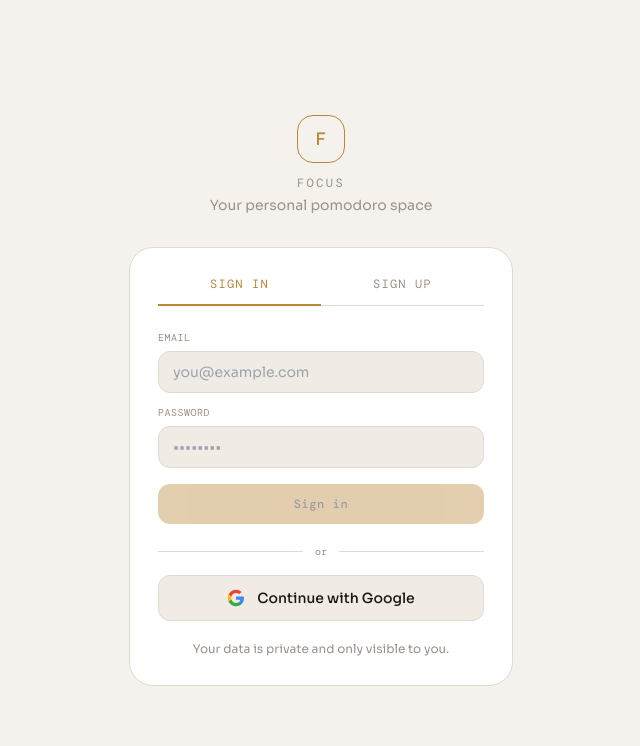
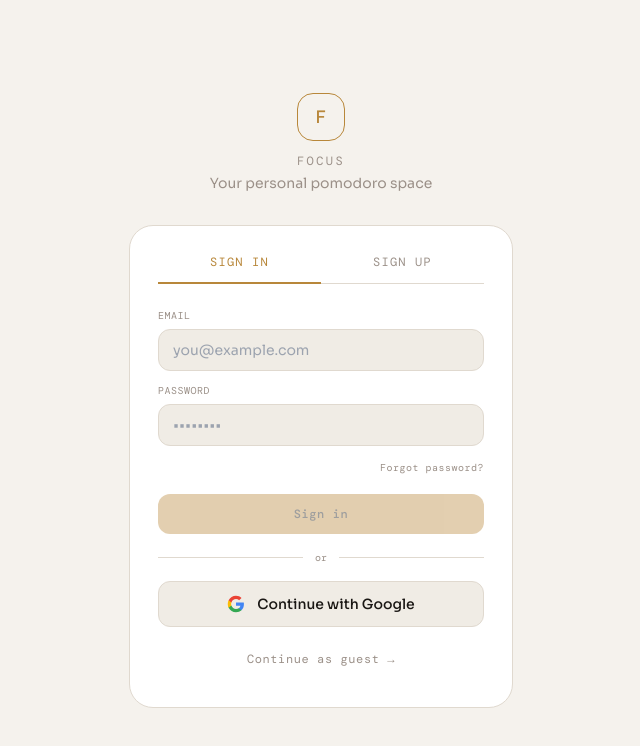
Before and after one commit to human045/focus-app, a Next.js app: page /auth in a window 1280 px wide. Shown: the top 746 px of the page, without its empty margins (319-959 px from the left). Built offline with nearby package versions, Linux system fonts and the light colour scheme; no server answers.

Commit message:
changes in login page

```diff
--- a/src/app/auth/page.tsx
+++ b/src/app/auth/page.tsx
@@ -3,7 +3,7 @@
 import { createClient } from '@/lib/supabase/client'
 import { useState } from 'react'
 
-type Tab = 'signin' | 'signup'
+type Tab = 'signin' | 'signup' | 'reset'
 
 export default function AuthPage() {
   const supabase = createClient()
@@ -14,32 +14,41 @@ export default function AuthPage() {
   const [error, setError]       = useState('')
   const [success, setSuccess]   = useState('')
 
-  function resetMessages() { setError(''); setSuccess('') }
+  function reset() { setError(''); setSuccess('') }
 
   async function handleEmail() {
-    resetMessages()
-    if (!email.trim() || !password.trim()) { setError('Please fill in all fields.'); return }
-    if (password.length < 6) { setError('Password must be at least 6 characters.'); return }
+    reset()
+    if (!email.trim()) { setError('Please enter your email.'); return }
+    if (tab !== 'reset' && !password.trim()) { setError('Please enter your password.'); return }
+    if (tab !== 'reset' && password.length < 6) { setError('Password must be at least 6 characters.'); return }
     setLoading(true)
 
     if (tab === 'signup') {
       const { error } = await supabase.auth.signUp({
-        email,
-        password,
+        email, password,
         options: { emailRedirectTo: `${location.origin}/auth/callback` },
       })
       if (error) setError(error.message)
-      else setSuccess('Account created! Check your email for a confirmation link.')
-    } else {
+      else setSuccess('Check your email for a confirmation link.')
+
+    } else if (tab === 'signin') {
       const { error } = await supabase.auth.signInWithPassword({ email, password })
       if (error) setError(error.message)
       else window.location.href = '/dashboard'
+
+    } else if (tab === 'reset') {
+      const { error } = await supabase.auth.resetPasswordForEmail(email, {
+        redirectTo: `${location.origin}/auth/callback`,
+      })
+      if (error) setError(error.message)
+      else setSuccess('Password reset link sent — check your email.')
     }
+
     setLoading(false)
   }
 
   async function handleGoogle() {
-    resetMessages()
+    reset()
     await supabase.auth.signInWithOAuth({
       provider: 'google',
       options: { redirectTo: `${location.origin}/auth/callback` },
@@ -57,23 +66,19 @@ export default function AuthPage() {
                style={{ borderColor: 'var(--accent)', color: 'var(--accent)' }}>
             <span className="font-mono text-lg font-medium">F</span>
           </div>
-          <p className="font-mono text-xs tracking-[0.2em] uppercase" style={{ color: 'var(--muted)' }}>
-            Focus
-          </p>
-          <p className="text-sm mt-1" style={{ color: 'var(--muted)' }}>
-            Your personal pomodoro space
-          </p>
+          <p className="font-mono text-xs tracking-[0.2em] uppercase" style={{ color: 'var(--muted)' }}>Focus</p>
+          <p className="text-sm mt-1" style={{ color: 'var(--muted)' }}>Your personal pomodoro space</p>
         </div>
 
         <div className="rounded-3xl border p-7"
              style={{ background: 'var(--surface)', borderColor: 'var(--border)' }}>
 
-          {/* Tabs */}
+          {/* Tabs — only sign in / sign up */}
+          {tab !== 'reset' && (
             <div className="flex mb-6 border-b" style={{ borderColor: 'var(--border)' }}>
               {(['signin', 'signup'] as Tab[]).map(t => (
-              <button key={t}
-                onClick={() => { setTab(t); resetMessages() }}
-                className="flex-1 pb-3 font-mono text-xs tracking-widest uppercase transition-all duration-200"
+                <button key={t} onClick={() => { setTab(t); reset() }}
+                  className="flex-1 pb-3 font-mono text-xs tracking-widest uppercase transition-all"
                   style={{
                     borderBottom: tab === t ? '2px solid var(--accent)' : '2px solid transparent',
                     color: tab === t ? 'var(--accent)' : 'var(--muted)',
@@ -83,99 +88,106 @@ export default function AuthPage() {
                 </button>
               ))}
             </div>
+          )}
 
-          {/* Email + Password */}
-          <div className="space-y-3 mb-4">
-            <Field
-              label="Email"
-              type="email"
-              value={email}
-              onChange={setEmail}
-              placeholder="you@example.com"
-            />
-            <Field
-              label="Password"
-              type="password"
-              value={password}
-              onChange={setPassword}
-              placeholder="••••••••"
-              onEnter={handleEmail}
-            />
+          {/* Reset password header */}
+          {tab === 'reset' && (
+            <div className="mb-6">
+              <button onClick={() => { setTab('signin'); reset() }}
+                className="flex items-center gap-1.5 font-mono text-xs mb-4 transition-opacity hover:opacity-70"
+                style={{ color: 'var(--muted)' }}>
+                ← Back
+              </button>
+              <p className="font-mono text-xs tracking-widest uppercase" style={{ color: 'var(--muted)' }}>
+                Reset password
+              </p>
+            </div>
+          )}
+
+          {/* Fields */}
+          <div className="space-y-3 mb-2">
+            <Field label="Email" type="email" value={email}
+              onChange={setEmail} placeholder="you@example.com" />
+            {tab !== 'reset' && (
+              <Field label="Password" type="password" value={password}
+                onChange={setPassword} placeholder="••••••••" onEnter={handleEmail} />
+            )}
           </div>
 
-          {/* Error / success messages */}
+          {/* Forgot password link */}
+          {tab === 'signin' && (
+            <div className="text-right mb-4">
+              <button onClick={() => { setTab('reset'); reset() }}
+                className="font-mono text-[10px] tracking-wider transition-opacity hover:opacity-70"
+                style={{ color: 'var(--muted)' }}>
+                Forgot password?
+              </button>
+            </div>
+          )}
+
+          {/* Messages */}
           {error   && <p className="text-xs mb-3 text-center" style={{ color: '#e87070' }}>{error}</p>}
           {success && <p className="text-xs mb-3 text-center" style={{ color: '#70c99a' }}>{success}</p>}
 
-          {/* Submit button */}
-          <button
-            onClick={handleEmail}
-            disabled={loading || !email || !password}
+          {/* Primary button */}
+          <button onClick={handleEmail}
+            disabled={loading || !email || (tab !== 'reset' && !password)}
             className="w-full py-3 rounded-xl font-mono text-xs font-medium tracking-wider
-                       transition-all duration-200 hover:opacity-90 active:scale-[0.98]
-                       disabled:opacity-40 disabled:cursor-not-allowed mb-5"
+                       transition-all hover:opacity-90 active:scale-[0.98]
+                       disabled:opacity-40 disabled:cursor-not-allowed mb-4"
             style={{ background: 'var(--accent)', color: '#0f0f0f' }}>
-            {loading ? 'Please wait...' : tab === 'signin' ? 'Sign in' : 'Create account'}
+            {loading ? 'Please wait...'
+              : tab === 'signin' ? 'Sign in'
+              : tab === 'signup' ? 'Create account'
+              : 'Send reset link'}
           </button>
 
-          {/* Divider */}
+          {/* Divider + Google — only on signin/signup */}
+          {tab !== 'reset' && (
+            <>
               <div className="flex items-center gap-3 mb-4">
                 <div className="flex-1 h-px" style={{ background: 'var(--border)' }} />
                 <span className="font-mono text-[10px]" style={{ color: 'var(--muted)' }}>or</span>
                 <div className="flex-1 h-px" style={{ background: 'var(--border)' }} />
               </div>
 
-          {/* Google */}
-          <button
-            onClick={handleGoogle}
+              <button onClick={handleGoogle}
                 className="w-full flex items-center justify-center gap-3 py-3 rounded-xl
-                       text-sm font-medium transition-all duration-200 hover:scale-[1.01] active:scale-[0.98]"
-            style={{
-              background: 'var(--surface2)',
-              border: '0.5px solid var(--border)',
-              color: 'var(--text)',
-            }}>
-            <GoogleIcon />
-            Continue with Google
+                           text-sm font-medium transition-all hover:scale-[1.01] active:scale-[0.98] mb-3"
+                style={{ background: 'var(--surface2)', border: '0.5px solid var(--border)', color: 'var(--text)' }}>
+                <GoogleIcon /> Continue with Google
               </button>
 
-          <p className="text-center text-xs mt-5" style={{ color: 'var(--muted)' }}>
-            Your data is private and only visible to you.
-          </p>
+              {/* Guest button */}
+              <button onClick={() => window.location.href = '/dashboard'}
+                className="w-full py-3 rounded-xl font-mono text-xs tracking-wider
+                           transition-all hover:opacity-70 active:scale-[0.98]"
+                style={{ color: 'var(--muted)' }}>
+                Continue as guest →
+              </button>
+            </>
+          )}
         </div>
       </div>
     </div>
   )
 }
 
-function Field({
-  label, type, value, onChange, placeholder, onEnter,
-}: {
-  label: string
-  type: string
-  value: string
-  onChange: (v: string) => void
-  placeholder: string
-  onEnter?: () => void
+function Field({ label, type, value, onChange, placeholder, onEnter }: {
+  label: string; type: string; value: string
+  onChange: (v: string) => void; placeholder: string; onEnter?: () => void
 }) {
   return (
     <div>
-      <label
-        className="block font-mono text-[10px] tracking-wider uppercase mb-1.5"
-        style={{ color: 'var(--muted)' }}>
-        {label}
-      </label>
-      <input
-        type={type}
-        value={value}
-        placeholder={placeholder}
+      <label className="block font-mono text-[10px] tracking-wider uppercase mb-1.5"
+             style={{ color: 'var(--muted)' }}>{label}</label>
+      <input type={type} value={value} placeholder={placeholder}
         onChange={e => onChange(e.target.value)}
         onKeyDown={e => e.key === 'Enter' && onEnter?.()}
         className="w-full rounded-xl px-3.5 py-2.5 text-sm outline-none transition-colors"
         style={{ background: 'var(--surface2)', border: '0.5px solid var(--border)', color: 'var(--text)' }}
         onFocus={e => (e.target.style.borderColor = 'var(--accent)')}
-        onBlur={e  => (e.target.style.borderColor = 'var(--border)')}
-      />
+        onBlur={e  => (e.target.style.borderColor = 'var(--border)')} />
     </div>
   )
 }
```
Lines whose indentation alone changed are shown as unchanged.
